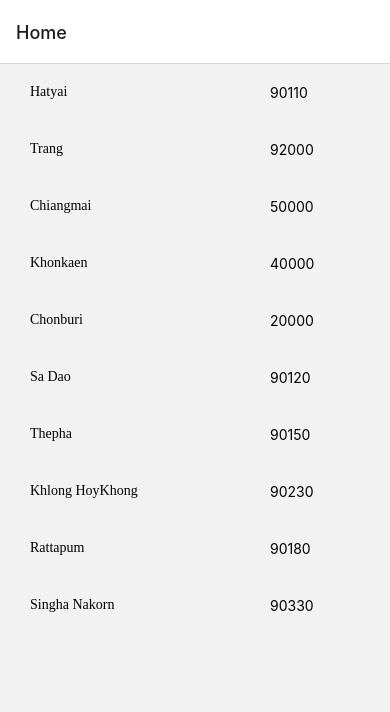
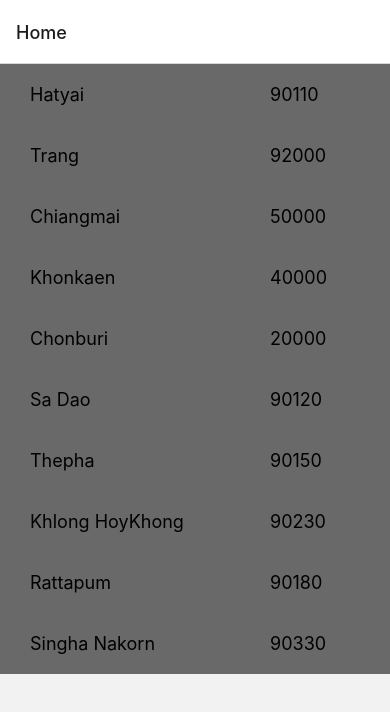
Before and after one commit to 6310110490/lab3SA04, a React Native app: screen /Home in a window 390 px wide. Shown: the top 712 px of the page. Built offline with nearby package versions, Linux system fonts and the light colour scheme.

Commit message:
commit 5

```diff
--- a/screen/ZipCodeScreen.js
+++ b/screen/ZipCodeScreen.js
@@ -45,14 +45,16 @@ const styles = StyleSheet.create({
         flex: 1,
         flexDirection: 'row',
         justifyContent: 'space-between',
-        paddingVertical: 20
+        paddingVertical: 20,
+        backgroundColor: '#696969',
     },
     zipPlace: {
         flex: 2,
         paddingLeft: 30,
-        fontFamily: 'notoserif'
+        fontSize: 18
     },
     zipCode: {
         flex: 1,
+        fontSize: 18
     }
 })
```
